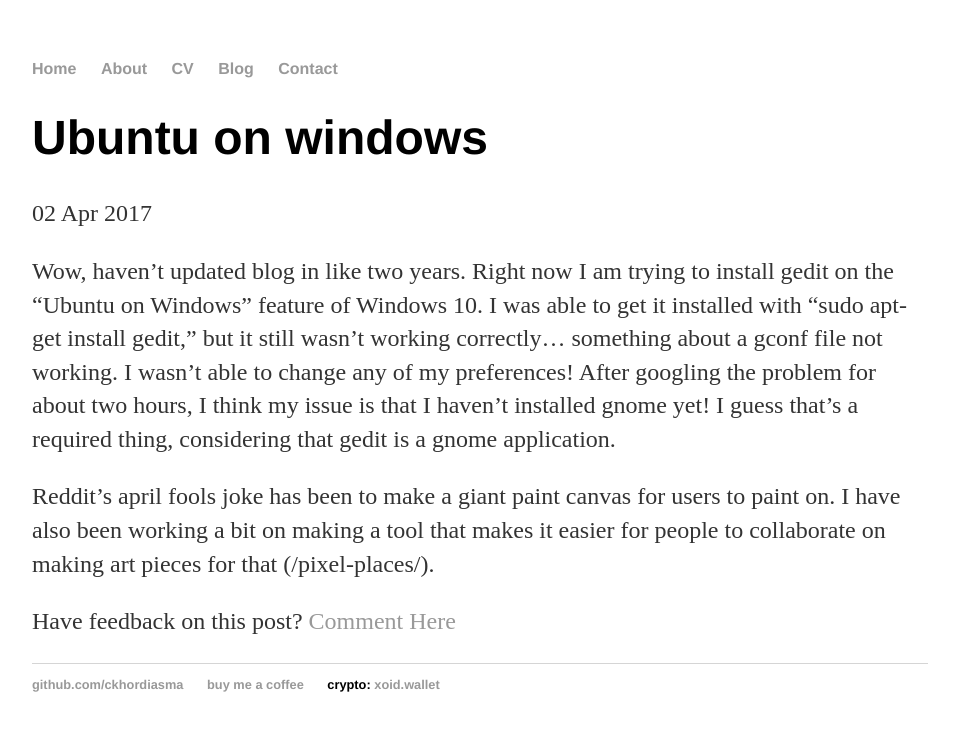
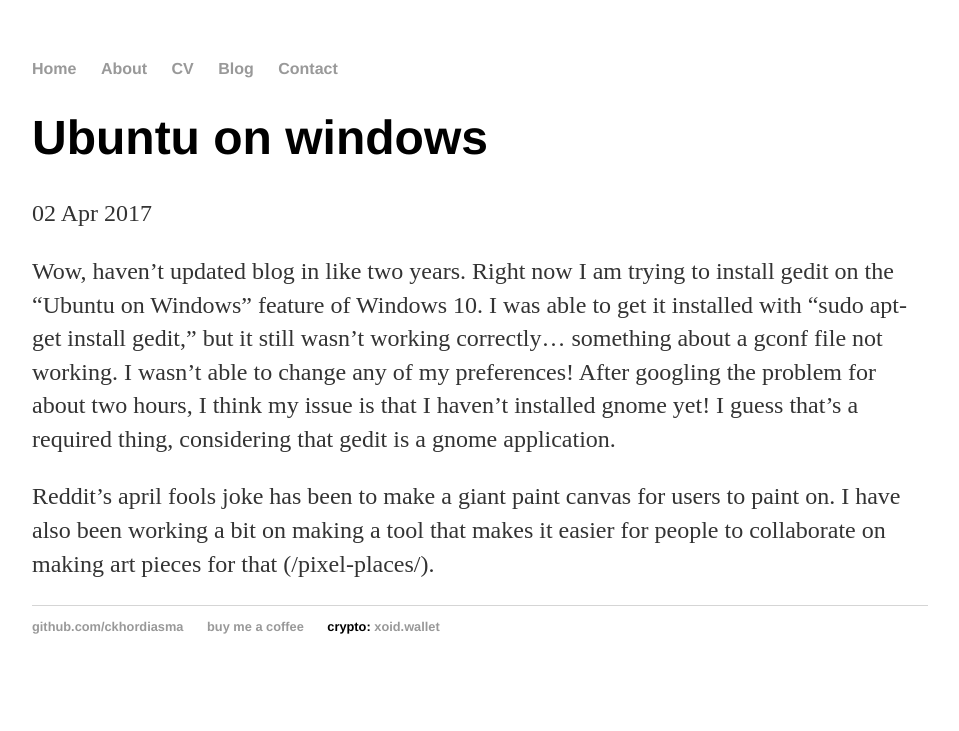
Before and after one commit to ckhordiasma/xoid, a Jekyll site: the page built from _posts/2017-04-02-ubuntu-on-windows.md, in a window 1280 px wide. Shown: the top 731 px of the page, without its empty margins (160-1119 px from the left). Built offline with Jekyll 4.4.1, drawn with Linux system fonts in a browser that asks for light colours.

Commit message:
removing comments feature

```diff
--- a/_layouts/post.html
+++ b/_layouts/post.html
@@ -6,11 +6,4 @@ layout: default
 
 <div class="post">
   {{ content }}
-
-  {% if page.post_id %}
-  <p>
-    Have feedback on this post? <a href=https://github.com/ckhordiasma/ckhordiasma.github.io/issues/{{ page.post_id }}>Comment Here</a>
-  </p>
-  {% endif %}
-
 </div>
--- a/blog/index.html
+++ b/blog/index.html
@@ -13,4 +13,4 @@ title: Xoid Blog
     {% endif %}
     {% endfor %}
 </ul>
-<p> Want to give feedback on a blog post? <a href="https://github.com/ckhordiasma/ckhordiasma.github.io/issues?q=is%3Aopen+is%3Aissue+label%3A%22Website+Post%22">Go here</a></p>
+<!-- <p> Want to give feedback on a blog post? <a href="https://github.com/ckhordiasma/ckhordiasma.github.io/issues?q=is%3Aopen+is%3Aissue+label%3A%22Website+Post%22">Go here</a></p> -->
```
